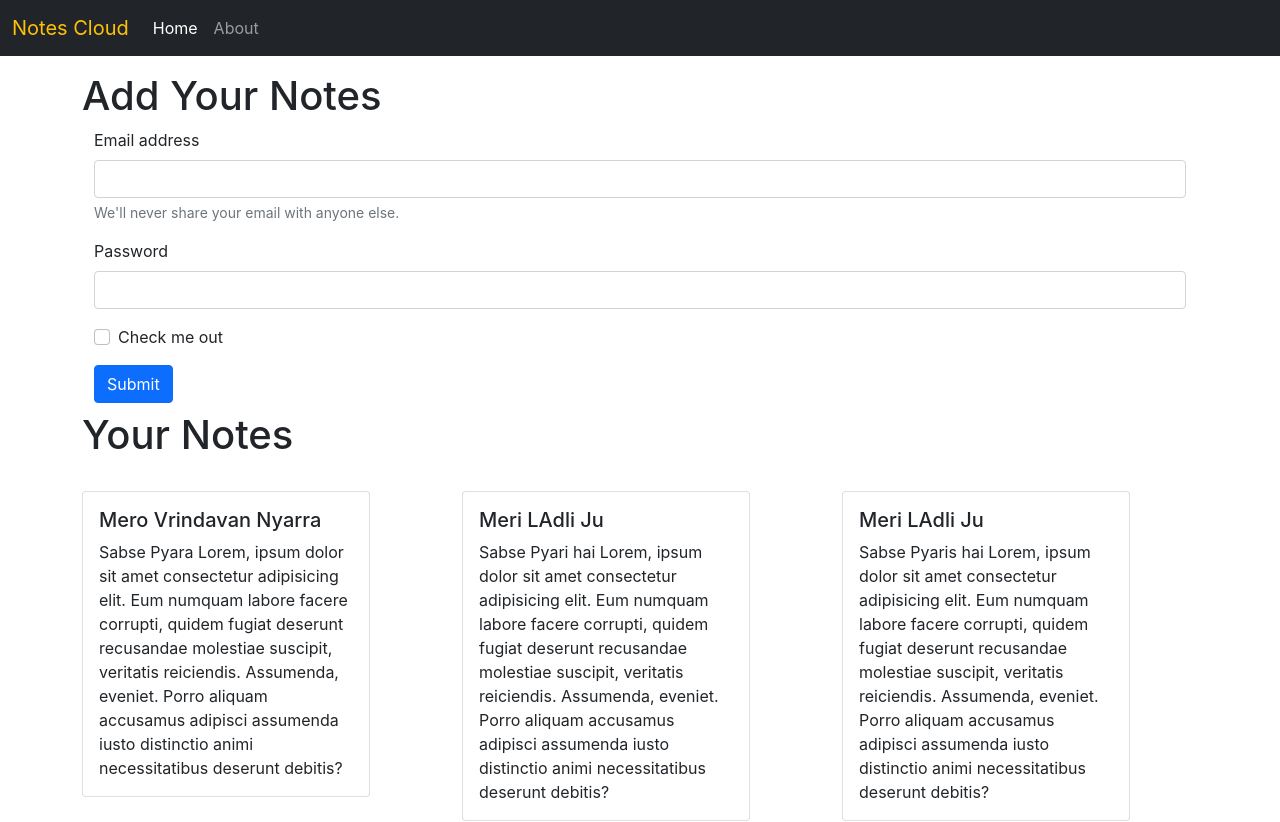
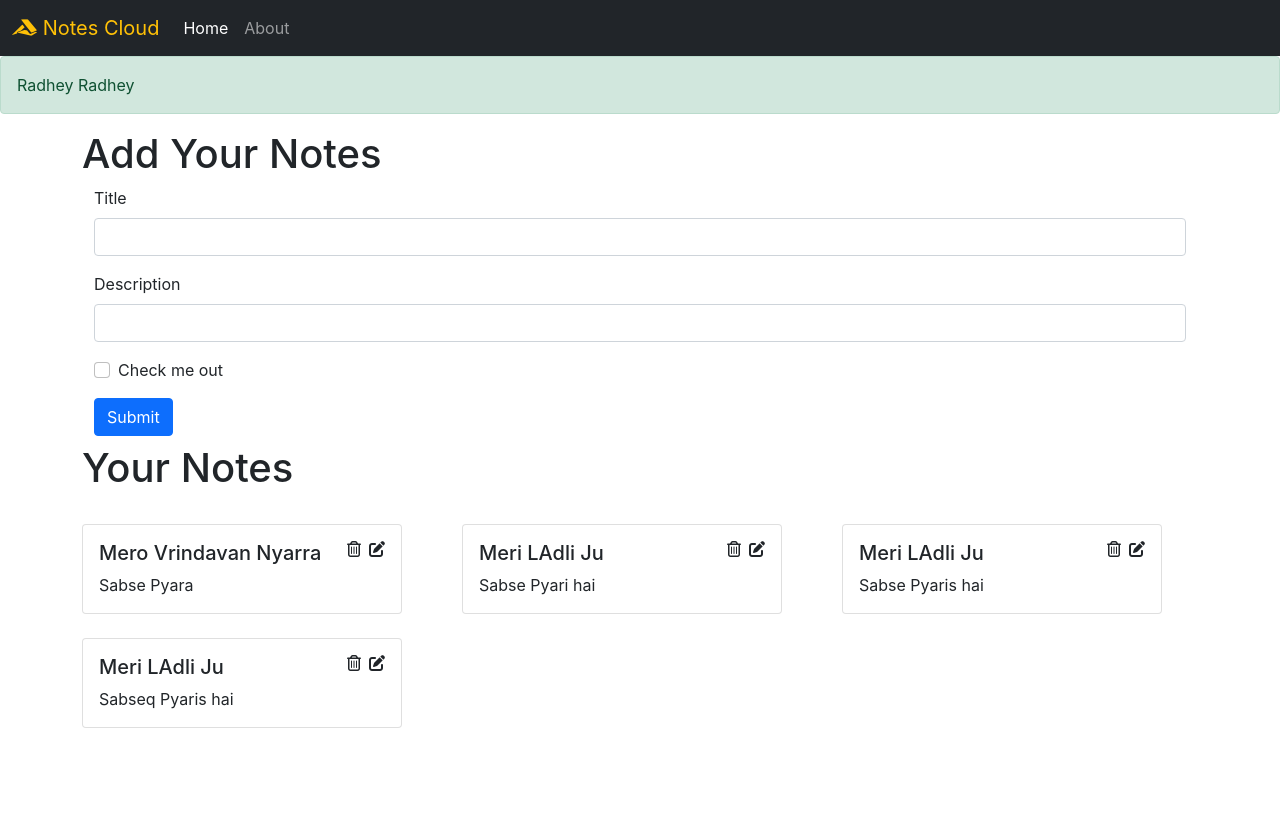
Before and after one commit to SHIVAM1422000/Cloud-Notes_MERN-Stack, a React (Create React App) app: page / in a window 1280 px wide. Shown: the top 822 px of the page. After the commit the page ends 800 px from the top, so only its background shows below. Built offline with nearby package versions, Linux system fonts and the light colour scheme.

Commit message:
Added Clinet Site Algorithm To Add New Note

```diff
--- a/public/index.html
+++ b/public/index.html
@@ -20,6 +20,8 @@
   <body>
     <noscript>You need to enable JavaScript to run this app.</noscript>
     <div id="root"></div>
+
+    <script src="https://kit.fontawesome.com/036102eab7.js" crossorigin="anonymous"></script>
     <!-- JavaScript Bundle with Popper -->
 <script src="https://cdn.jsdelivr.net/npm/bootstrap@5.1.3/dist/js/bootstrap.bundle.min.js" integrity="sha384-ka7Sk0Gln4gmtz2MlQnikT1wXgYsOg+OMhuP+IlRH9sENBO0LRn5q+8nbTov4+1p" crossorigin="anonymous"></script>
   </body>
--- a/src/App.css
+++ b/src/App.css
@@ -36,3 +36,7 @@
     transform: rotate(360deg);
   }
 }
+
+i{
+cursor: pointer;
+}
--- a/src/App.js
+++ b/src/App.js
@@ -4,12 +4,13 @@ import Home from './Components/Home';
 import About from './Components/About';
 import NoteState from './Context/Notes/noteState';
 // import NoteContext from './Context/Notes/noteContext';
-
+import Alert from './Components/Alert';
 import {
   BrowserRouter as Router,
   Switch,
   Route,
 } from "react-router-dom";
+
 
 function App() {
   return (
@@ -17,6 +18,7 @@ function App() {
     <NoteState>
     <Router>
        <Navbar/>
+       <Alert message={"Radhey Radhey"}/>
       <div className="container">
         <Switch>
           <Route exact path="/"><Home/></Route>
--- /dev/null
+++ b/src/Components/AddNote.js
@@ -0,0 +1,48 @@
+import React,{useContext,useState} from 'react'
+import NoteContext from '../Context/Notes/noteContext';
+import NoteItem from './NoteItem';
+
+function AddNote() {
+
+    const context = useContext(NoteContext);
+    const {addNote} = context;
+
+     const [note, setnote] = useState({title:"",description:"",tag:""});
+
+     //when submit button is clicked
+    const handleClick = (event) =>{
+        event.preventDefault();
+        addNote(note.title,note.description,note.tag);
+    }
+
+    const handleChange = (event) =>{
+        setnote({...note,[event.target.name]:event.target.value});
+    }
+
+
+    return (
+        <div>
+             <h1 className='mt-3'> Add Your Notes</h1>
+           <div className="container">
+           <form>
+  <div className="mb-3">
+    <label htmlFor="title" className="form-label">Title</label>
+    <input type="text" className="form-control" id="title" name="title" aria-describedby="emailHelp" onChange={handleChange}/>
+    {/* <div id="emailHelp" className="form-text">We'll never share your email with anyone else.</div> */}
+  </div>
+  <div className="mb-3">
+    <label htmlFor="description" className="form-label">Description</label>
+    <input type="text" className="form-control" id="description" name="description" onChange={handleChange}/>
+  </div>
+  <div className="mb-3 form-check">
+    <input type="checkbox" className="form-check-input" id="exampleCheck1"/>
+    <label className="form-check-label" htmlFor="exampleCheck1">Check me out</label>
+  </div>
+  <button type="submit" className="btn btn-primary" onClick={handleClick}>Submit</button>
+</form>
+               </div>
+        </div>
+    )
+}
+
+export default AddNote
--- /dev/null
+++ b/src/Components/Alert.js
@@ -0,0 +1,9 @@
+import React from 'react'
+
+export default function Alert(props) {
+    return (
+        <div>
+            <div className="alert alert-success" role="alert">{props.message}</div>
+        </div>
+    )
+}
--- a/src/Components/Home.js
+++ b/src/Components/Home.js
@@ -1,40 +1,17 @@
 import React ,{useContext} from 'react';
 import NoteContext from '../Context/Notes/noteContext';
-import NoteItem from './NoteItem';
+import AddNote from './AddNote';
+import Note from './Notes';
 function Home(props) {
 
  const context = useContext(NoteContext);
- const {notes,setNotes} = context;
+ const {notes} = context;
  console.log(notes);
 
     return (
         <div>
-           <h1 className='mt-3'>Add Your Notes</h1>
-           <div className="container">
-           <form>
-  <div className="mb-3">
-    <label for="exampleInputEmail1" className="form-label">Email address</label>
-    <input type="email" className="form-control" id="exampleInputEmail1" aria-describedby="emailHelp"/>
-    <div id="emailHelp" className="form-text">We'll never share your email with anyone else.</div>
-  </div>
-  <div className="mb-3">
-    <label for="exampleInputPassword1" className="form-label">Password</label>
-    <input type="password" className="form-control" id="exampleInputPassword1"/>
-  </div>
-  <div className="mb-3 form-check">
-    <input type="checkbox" className="form-check-input" id="exampleCheck1"/>
-    <label className="form-check-label" for="exampleCheck1">Check me out</label>
-  </div>
-  <button type="submit" className="btn btn-primary">Submit</button>
-</form>
-               </div>
-           <h1 className='mt-2'>Your Notes</h1>
-          <div className="row  mt-2">
-                 {notes.map((my_note)=>{
-           return <NoteItem note={my_note}/>
-     })}
-              </div>
-
+          <AddNote/>
+          <Note/>
 
         </div>
     );
--- a/src/Components/Navbar.js
+++ b/src/Components/Navbar.js
@@ -14,7 +14,7 @@ let location = useLocation();
 
                 <nav className="navbar navbar-expand-lg navbar-dark bg-dark">
   <div className="container-fluid">
-    <Link className="navbar-brand text-warning" to="/">Notes Cloud</Link>
+    <Link className="navbar-brand text-warning" to="/"><i class="fab fa-accusoft"></i> Notes Cloud</Link>
     <button className="navbar-toggler" type="button" data-bs-toggle="collapse" data-bs-target="#navbarSupportedContent" aria-controls="navbarSupportedContent" aria-expanded="false" aria-label="Toggle navigation">
       <span className="navbar-toggler-icon"></span>
     </button>
--- a/src/Components/NoteItem.js
+++ b/src/Components/NoteItem.js
@@ -7,12 +7,15 @@ function NoteItem(props) {
 
        <>
       <div className="col-md-4 mt-4">
-        <div class="card" style={{width: "18rem"}}>
-           <div class="card-body">
-              <h5 class="card-title">{props.note.title}</h5>
-              <p class="card-text">{props.note.description}  Lorem, ipsum dolor sit amet consectetur adipisicing elit. Eum numquam labore facere corrupti, quidem fugiat deserunt recusandae molestiae suscipit, veritatis reiciendis.
-              Assumenda, eveniet. Porro aliquam accusamus adipisci
-              assumenda iusto distinctio animi necessitatibus deserunt debitis?</p>
+        <div className="card" style={{width: "20rem"}}>
+           <div className="card-body">
+               <div className="d-flex align-items-centre">
+                     <h5 className="card-title">{props.note.title}</h5>
+                     <i className="far fa-trash-alt ms-auto"></i>
+                     <i className="fas fa-edit ms-2"></i>
+               </div>
+              <p className="card-text">{props.note.description}</p>
+
            </div>
         </div>
      </div>
--- /dev/null
+++ b/src/Components/Notes.js
@@ -0,0 +1,22 @@
+import React ,{useContext} from 'react';
+import NoteContext from '../Context/Notes/noteContext';
+import NoteItem from './NoteItem';
+
+function Note(props) {
+    const context = useContext(NoteContext);
+    const {notes} = context;
+    return (
+        <div>
+             <h1 className='mt-2'>Your Notes</h1>
+          <div className="row  mt-2">
+                 {notes.map((my_note)=>{
+           return <NoteItem key={my_note._id} note={my_note}/>
+
+     })}
+              </div>
+
+        </div>
+    )
+}
+
+export default Note
--- a/src/Context/Notes/noteState.js
+++ b/src/Context/Notes/noteState.js
@@ -45,8 +45,40 @@ const NoteState = (props) =>{
 
 const [notes,setNotes] = useState(initial_notes);
 
+
+//adds new Note
+ const addNote = (title,description,tag) => {
+
+   let note={
+    "_id": "61caed2f540ca1c3b06dd425",
+    "user": "61c9999c90be878604e63693",
+    "title": title,
+    "description": description,
+    "tag": tag,
+    "date": "1640688943651",
+    "__v": 0
+  }
+
+  // let newNote=notes.push(note);
+  // setNotes(newNote);
+
+  setNotes(notes.concat(note));
+
+ }
+
+
+ //delete a note
+ const deleteNote = () => {
+
+}
+
+//edit a note
+const editNote = () => {
+
+}
+
    return (
-    <NoteContext.Provider value={{notes,setNotes}}>
+    <NoteContext.Provider value={{notes,addNote,deleteNote,editNote}}>
       {props.children}
     </NoteContext.Provider>
   );
```
